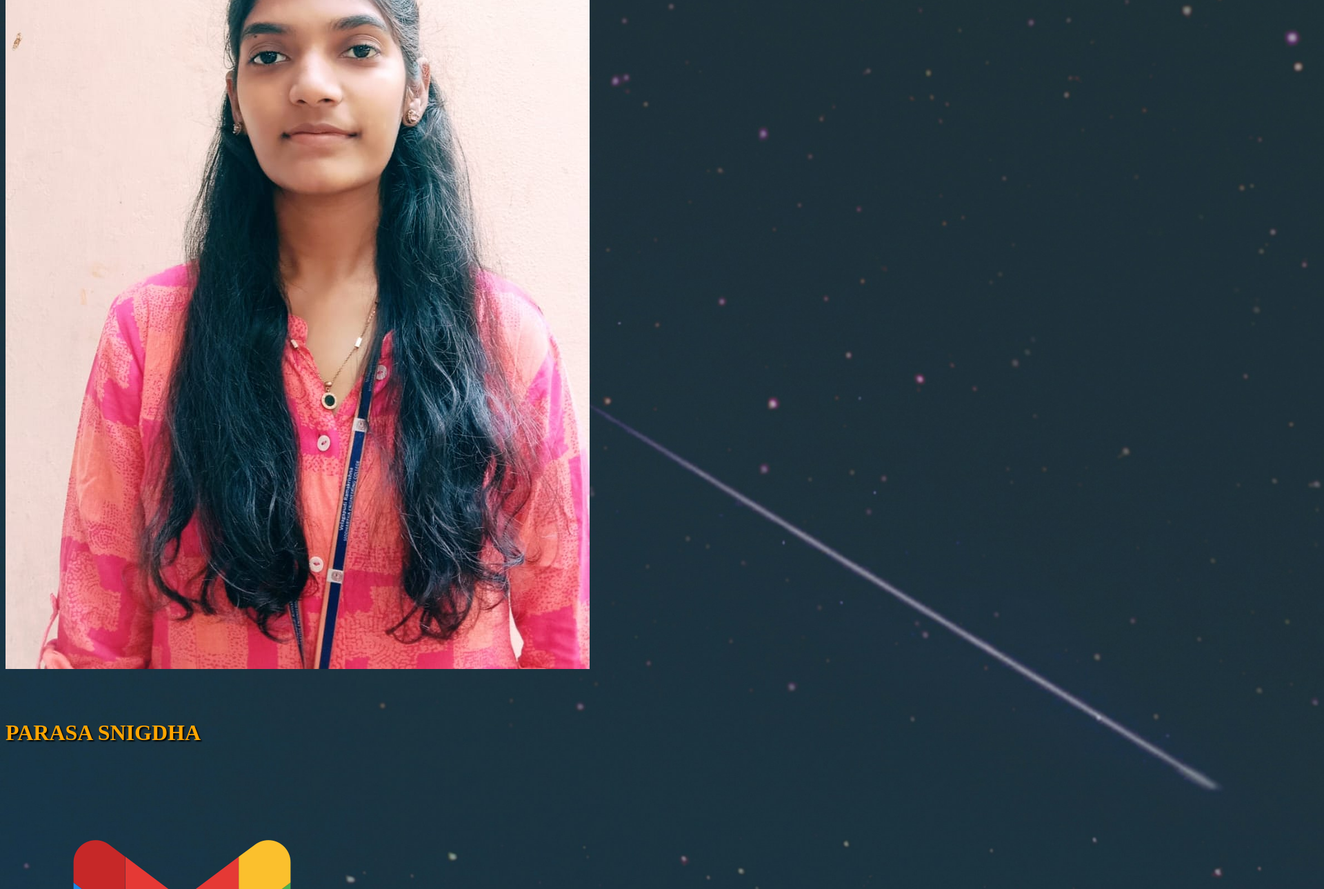
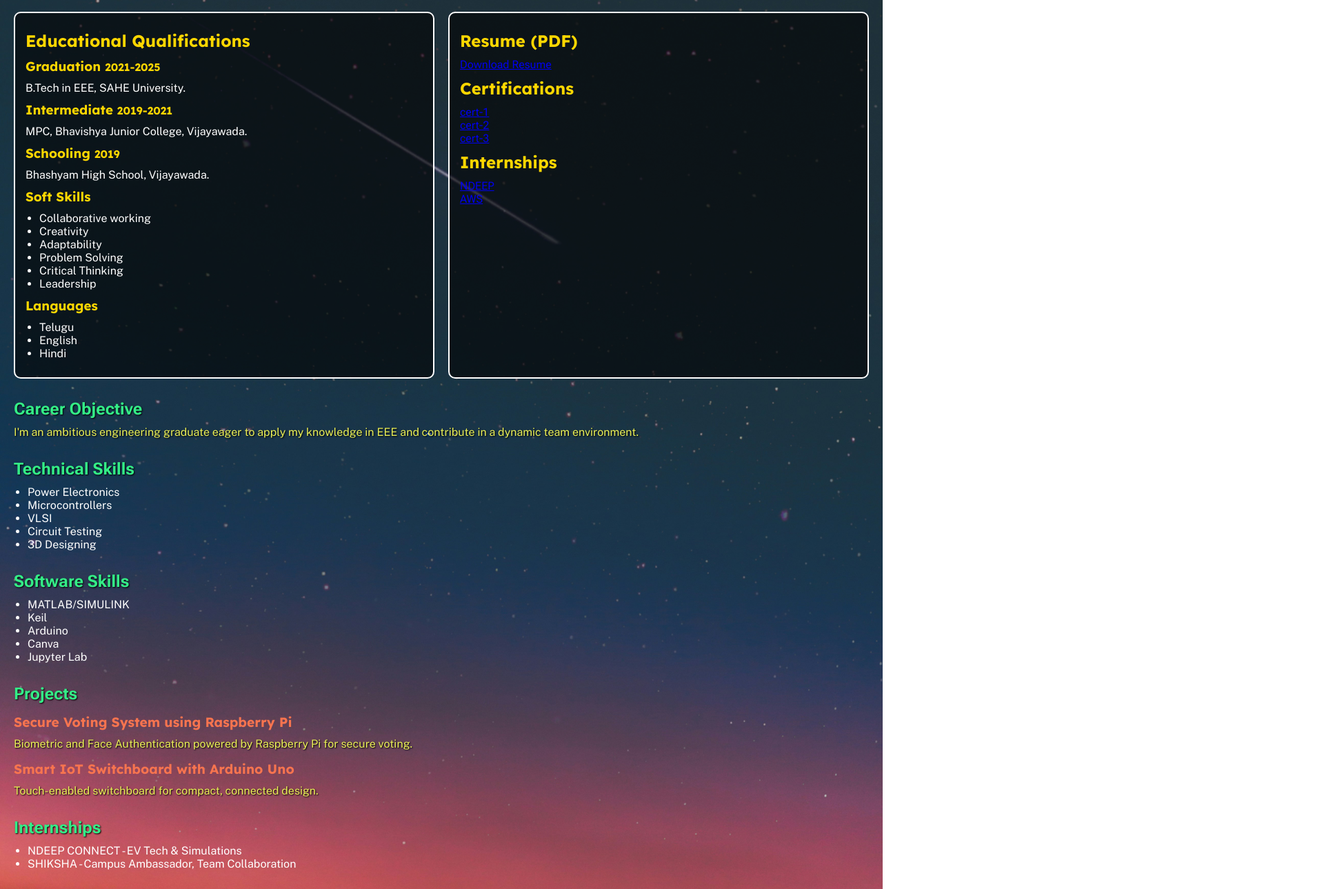
Before and after one commit to Raviraja061/Snigdha, a plain HTML site: page index.html in a window 1280 px wide. Shown: the part 318-1607 px from the top of the page at 69% size, 1920 px wide, since content can reach past the window. Drawn offline with nearby package versions, Linux system fonts and the light colour scheme; a web font is replaced by a local one.

Commit message:
Update style.css

```diff
--- a/style.css
+++ b/style.css
@@ -1,310 +1,117 @@
-#head1{
-margin-top: 50px;
-margin-right: 150px;
-font-family: "roboto-flex";
+* {
+  box-sizing: border-box;
+  margin: 0;
+  padding: 0;
+}
+body {
+  font-family: 'Roboto Flex', sans-serif;
+  background-image: url('4.jpg');
+  background-size: cover;
+  background-repeat: no-repeat;
+  background-attachment: fixed;
+  padding: 20px;
+  color: #fff;
+}
+header {
+  text-align: center;
+  margin-bottom: 20px;
+}
+header img {
+  width: 110px;
+  border: 2px solid orange;
+  margin-bottom: 10px;
+}
+#head1 {
   color: orange;
   text-shadow: 2px 2px 2px black;
-font-size: 60;
-position: relative;
-top: 20px;
+  font-size: 2.5rem;
+  margin-top: 10px;
 }
-#gmailp{
-position: relative;
-left: 370px;
-top: -3px;
-border: none;
+.contact-links {
+  margin-top: 10px;
 }
-#gmail{
-font-size: 20;
-font-family: roboto;
-position: relative;
-bottom: 20px;
-left:367px;
+.contact-links a {
   color: yellow;
+  margin: 0 10px;
   text-decoration: none;
+  font-size: 1rem;
 }
-#gmail:hover{
-color: green;
+.contact-links img {
+  vertical-align: middle;
+  width: 40px;
 }
-#gmail:active{
-color:blue;
+.main-content {
+  display: flex;
+  flex-wrap: wrap;
+  gap: 20px;
+  margin-top: 20px;
 }
-#gmail: visited{
-color: purple;
+.leftie, .rightie {
+  flex: 1 1 300px;
+  padding: 15px;
+  border-radius: 10px;
+  background: rgba(0, 0, 0, 0.6);
+  border: 2px solid #fff;
 }
-#linkedinp{
-position: relative;
-left: 520px;
-bottom: 18px;
-border: none;
+h2, h3 {
+  font-family: 'Lexend', sans-serif;
+  margin: 10px 0;
+  color: #ffd700;
 }
-#linkedin{
-font-family: roboto;
-font-size: 20px;
-position: relative;
-bottom: 20px;
-left:525px;
-color: yellow;
-text-decoration: none;
+p, ul, pre {
+  font-family: 'Public Sans', sans-serif;
+  font-size: 1rem;
+  margin: 10px 0;
 }
-#linkedin:hover{
-color: green;
+ul {
+  padding-left: 20px;
 }
-#linkedin:active{
-color:blue;
+.headings, .sheadings {
+  font-size: 1.5rem;
+  color: #34ed87;
+  margin-top: 30px;
+  text-shadow: 1px 1px 2px black;
 }
-#linkedin: visited{
-color: purple;
+.subheadings {
+  font-size: 1.2rem;
+  color: #f7744f;
+  margin-top: 15px;
 }
-.rightie{
-float:right;
-margin-right: 150px;
-margin-top: 50px;
-border-radius: 8px;
-height:290px;
-width:400px;
-border: 2px solid rgb(93, 245, 169);
-box-shadow: 3px 2px 2px black, -3px -2px 2px rgb(62, 25, 79);
-text-align:center;
-padding: 10px;
-background-color: rgb(207, 161, 227);
+.paragraphs, .sparagraphs, .spara, .mpara, .sppara {
+  font-size: 1rem;
+  color: #ebf056;
+  text-shadow: 1px 1px 2px black;
 }
-.rightie .rhead{
-font-family: lexend;
+.signature {
+  text-align: right;
+  margin-top: 20px;
 }
-.rightie a{
-font-size:20px;
-text-decoration:none;
-position: relative;
-bottom: 10px;
-padding: 6px;
-color: rgb(69, 230, 211);
-font-family: "roboto flex";
-text-shadow: 0.5px 0.5px 1px rgb(207, 161, 227),-1px -1px 2px black;
+.signature img {
+  width: 150px;
+  height: auto;
 }
-.rightie:hover{
-background-color: rgb(192, 115, 240);
+.signature h2 {
+  font-size: 1.2rem;
+  margin-top: 5px;
 }
-.rightie a:hover{
-color:rgb(2, 250, 131);
+@media (max-width: 768px) {
+  #head1 {
+    font-size: 1.8rem;
   }
-.leftie{
-height: 650px;
-width: 300px;
-float: left;
-padding: 18px;
-margin-top:-4px;
-margin-left: 10px;
-background-color: rgb(83, 181, 178);
-box-shadow: 3px 3px 4px rgb(130, 101, 22), -3px -3px 4px rgb(53, 130, 22);
-border-radius: 8px;
-border: 2.5px ridge rgb(206, 9, 232);
+  .contact-links a {
+    font-size: 0.9rem;
   }
-.leftie:hover{
-padding: 24px;
-background-color:rgb(121, 242, 194);
+  .main-content {
+    flex-direction: column;
   }
-.leftie h2{
-font-family: lexend;
-font-size: 22px;
-text-align: center;
-color: rgb(245, 12, 67);
-text-shadow: 1px 1px 2px rgb(250, 117, 50);
+  .leftie, .rightie {
+    width: 100%;
+    margin: 0 auto;
   }
-.leftie h3{
-font-family: "public sans";
-margin-top: -6px;
-margin-left: 4px;
-color: rgb(57, 79, 227);
--webkit-text-stroke: 0.4px rgb(110, 115, 186);
-text-shadow: 1px 1px 1px black;
+  .headings, .sheadings {
+    font-size: 1.3rem;
   }
-.leftie p{
-font-family: "public sans";
-font-size: 16px;
-margin-left: 8px;
-position: relative;
-bottom: 10px;
+  pre, .paragraphs, .sparagraphs, .spara, .mpara, .sppara {
+    font-size: 0.95rem;
   }
-.leftie h3:hover{
-color:rgb(238, 182, 242);
 }
-.leftie li{
-font-family: "Roboto flex";
-margin-top: 2px;
-position: relative;
-bottom: 4px;
-font-size: 18px;
-}
-#line{
-position: relative;
-bottom: 45px;
-}
-.leftie .dates{
-font-size: 14px;
-color:grey;
-}
-.leftie .dates:hover{
-color: rgb(255, 56, 172);
-}
-.headings{
-margin-top: 5px;
-margin-left: 410px;
-font-family: roboto;
-color: rgb(52, 237, 135);
-font-size: 25px;
-text-shadow: 2px 1px 1px rgb(20,20,29);
-}
-.headings::first-letter{
-font-size:1.5em;
-font-family: delius;
-color: rgb(52, 237, 135);
-}
-.subheadings{
-margin-top: -5px;
-margin-left: 430px;
-font-family: roboto;
-color: rgb(247, 116, 79);
-font-size: 22px;
-text-shadow: 2px 1px 1px rgb(20,20,29);
-}
-.subheadings::first-letter{
-font-size:29px;
-}
-.sparagraphs{
-margin-top: -10px;
-margin-left: 440px;
-font-family: roboto;
-color: rgb(235, 240, 86);
-font-size: 20px;
-text-shadow: 2px 1px 1px rgb(20,20,29);
-}
-.sparagraphs:hover{
-color:rgb(232, 189, 32);
-font-size: 1.28em;
-}
-.spara{
-position:relative;
-left: 300px;
-bottom: 155px;
-color: rgb(235, 240, 86);
-font-family: "roboto flex";
-margin-left: 425px;
-font-size: 20px;
-margin-top:-5px;
-text-shadow: 2px 1px 1px rgb(0,0,0);
-}
-.mpara{
-position:relative;
-left: 200px;
-bottom: 310px;
-color: rgb(235, 240, 86);
-font-family: "roboto flex";
-margin-left: 425px;
-font-size: 20px;
-margin-top:-5px;
-text-shadow: 2px 1px 1px rgb(0,0,0);
-}
-.spara:hover{
-color:rgb(232, 189, 32);
-font-size: 1.28em;
-}
-.mpara:hover{
-color:rgb(232, 189, 32);
-font-size: 1.28em;
-}
-.paragraphs{
-color: rgb(235, 240, 86);
-font-family: "roboto flex";
-margin-left: 425px;
-font-size: 20px;
-margin-top:-5px;
-text-shadow: 2px 1px 1px rgb(0,0,0);
-}
-.paragraphs:hover{
-color:rgb(232, 189, 32);
-font-size: 1.28em;
-}
-.names{
-max-width:200px;
-}
-option{
-color: rgb(72, 163, 76);
-}
-.mlist{
-color: rgb(235, 240, 86);
-font-family: "roboto flex";
-margin-left: 425px;
-font-size: 20px;
-margin-top:-5px;
-text-shadow: 2px 1px 1px rgb(0,0,0);
-list-style-type: square;
-}
-.mlist:hover{
-color:rgb(232, 189, 32);
-font-size: 1.28em;
-}
-.mlist li{
-margin-top:8px;
-max-width:700px;
-}
-label{
-font-size: 25;
-color: rgb(170, 196, 37);
-text-shadow: 2px 1px 1px rgb(0,0,0);
-}
-.sppara{
-color: rgb(235, 240, 86);
-font-family: "roboto flex";
-margin-left: 425px;
-font-size: 20px;
-text-shadow: 2px 1px 1px rgb(0,0,0);
-position: relative;
-bottom: 300px;
-}
-.sheadings{
-margin-top: 5px;
-margin-left: 410px;
-font-family: roboto;
-color: rgb(52, 237, 135);
-font-size: 25px;
-text-shadow: 2px 1px 1px rgb(20,20,29);
-position: relative;
-bottom: 290px;
-}
-.sheadings::first-letter{
-font-size:1.5em;
-font-family: delius;
-color: rgb(52, 237, 135);
-}
-#box{
-font-family:delius;
-width: 150;
-height: 150;
-background-color: white;
-box-shadow: 2px 2px 1px rgb(203,147,19);
-}
-#img1{
-float: left;
-margin-left: 25px;
-margin-top: -35px;
-border: 2px solid orange;
-}
-.signature{
-float: right;
-margin-right: 180px;
-border-radius: 80px;
-border: 2px
-padding: 10px;
-
-}
-.signature h2{
-position:relative;
-bottom:30px;
-left:25px;
--webkit-text-stroke: 0.2px black;
-}
-body{
-background-image: url('4.jpg');
-background-size: cover;
-}
```
Lines whose indentation alone changed are shown as unchanged.
